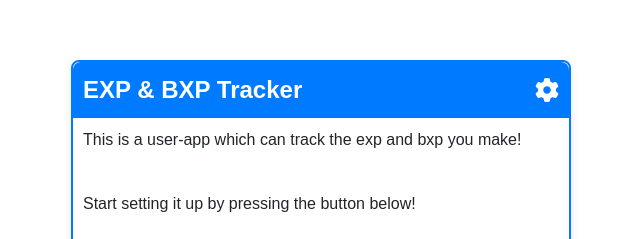
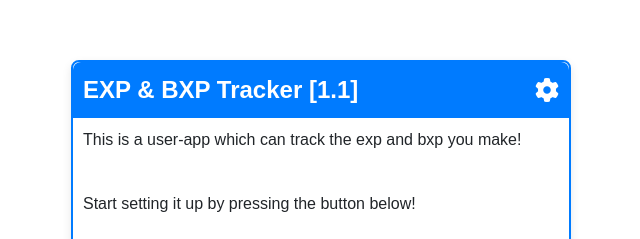
Before and after one commit to fkeno/Fuji-User-App, a plain HTML site: page index.html in a window 1280 px wide. Shown: the part 140-379 px from the top of the page, 319-959 px from the left. Drawn offline with nearby package versions, Linux system fonts and the light colour scheme.

Commit message:
feat: update header title to include version number [1.1]

```diff
--- a/index.html
+++ b/index.html
@@ -105,7 +105,7 @@
 <body>
     <div class="movable-window" id="movableWindow">
         <div class="header" id="header">
-            EXP & BXP Tracker
+            EXP & BXP Tracker [1.1]
             <i class="settings-icon fas fa-cog" id="settingsIcon"></i>
         </div>
         <div class="content" id="content">
```
